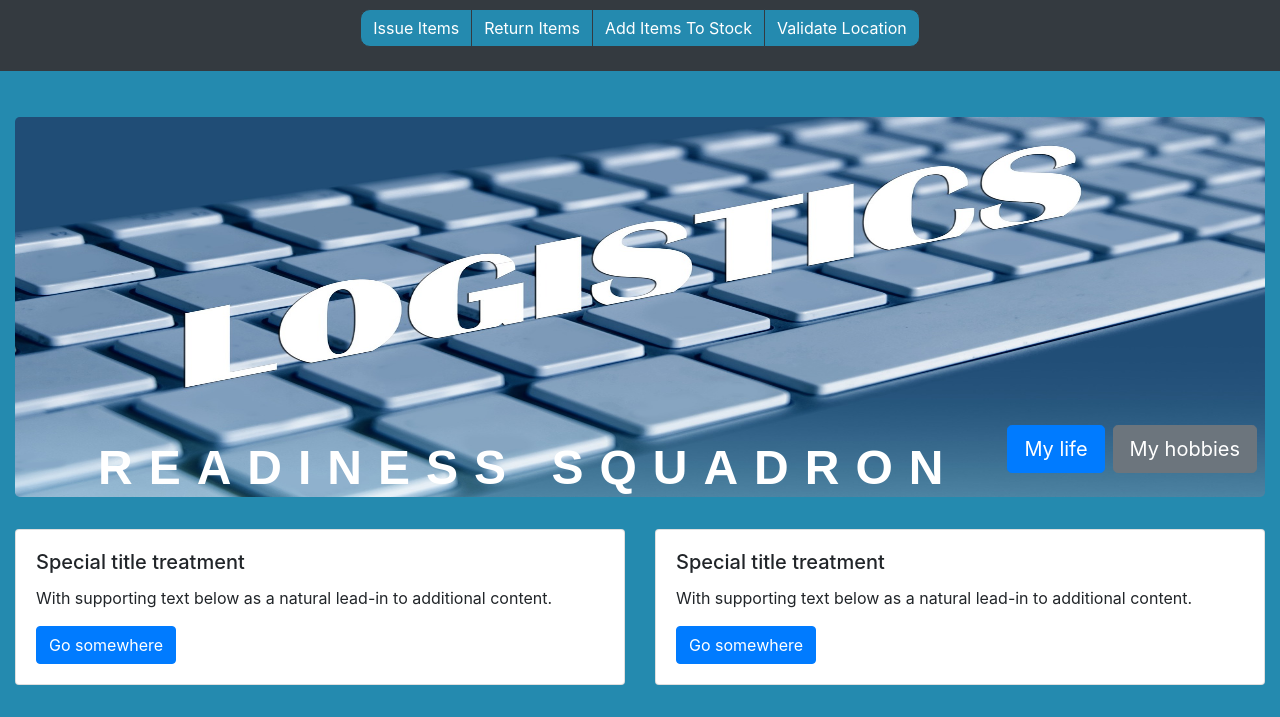
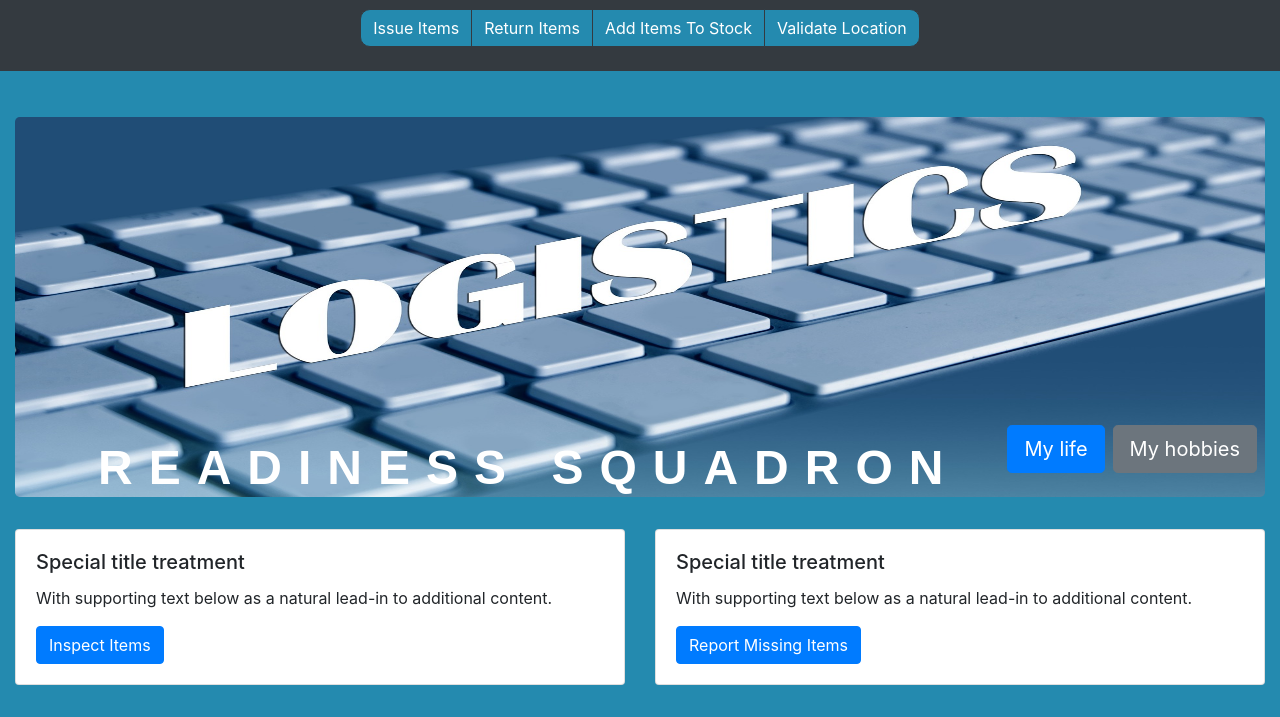
Before and after one commit to doc1atis/pattern-project, a plain HTML site: page index.html in a window 1280 px wide. Shown: the part 83-800 px from the top of the page. Drawn offline with nearby package versions, Linux system fonts and the light colour scheme.

Commit message:
missing items button added

```diff
--- a/index.html
+++ b/index.html
@@ -102,7 +102,7 @@
                 With supporting text below as a natural lead-in to additional
                 content.
               </p>
-              <a href="#" class="btn btn-primary">Go somewhere</a>
+              <a href="#" class="btn btn-primary">Inspect Items</a>
             </div>
           </div>
         </div>
@@ -114,7 +114,7 @@
                 With supporting text below as a natural lead-in to additional
                 content.
               </p>
-              <a href="#" class="btn btn-primary">Go somewhere</a>
+              <a href="#" class="btn btn-primary">Report Missing Items</a>
             </div>
           </div>
         </div>
```
